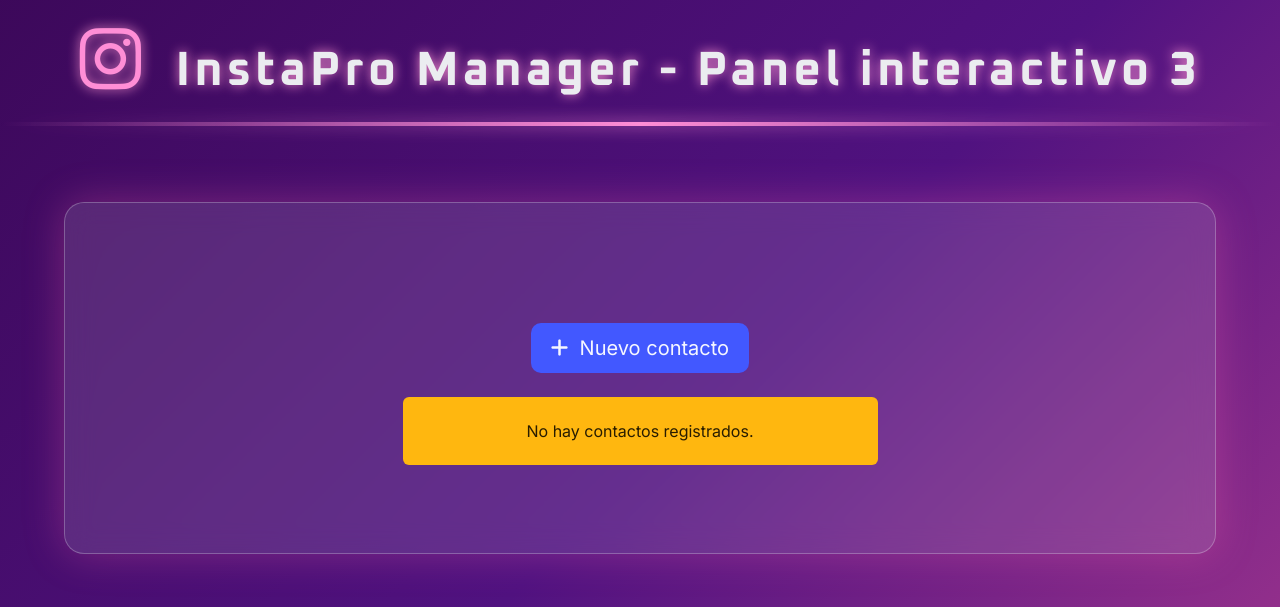
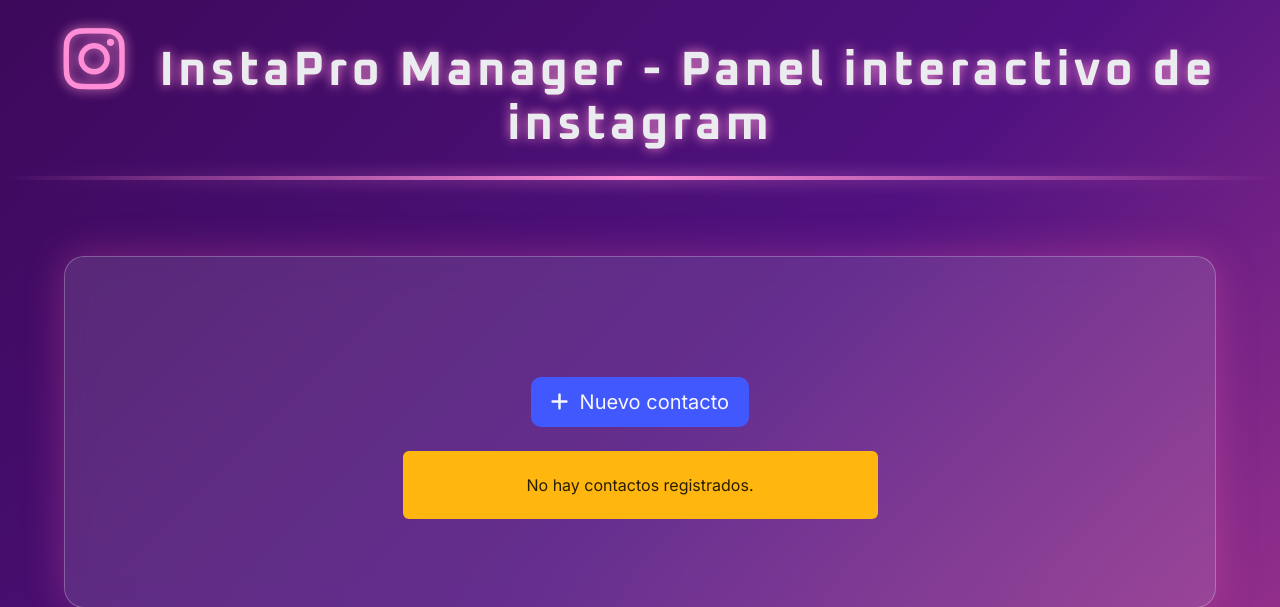
Before and after one commit to Paoloruizq5/CN2_EX_U2_21590495, a Flask app: page / in a window 1280 px wide. Shown: the top 607 px of the page. Run offline with Flask 3, Linux system fonts and the light colour scheme; data that the repository does not hold is empty; some libraries are stand-ins or nearby versions.

Commit message:
Feat: Modificando Titulo

```diff
--- a/app/templates/base.html
+++ b/app/templates/base.html
@@ -64,7 +64,7 @@
         <br>
         <h1 class="title has-text-centered is-1">
             <i class="fa-brands fa-instagram" style="font-size:70px; margin-right:15px; color:#ff8ed6;"></i>
-            InstaPro Manager - Panel interactivo 3
+            InstaPro Manager - Panel interactivo de instagram
         </h1>
         <div class="light-divider"></div>
         <br>
```
